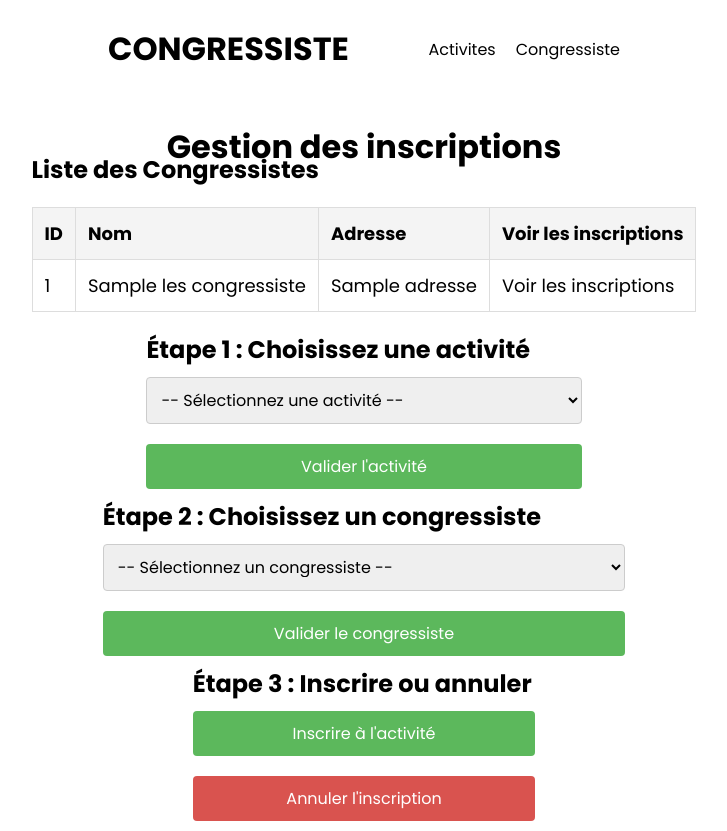
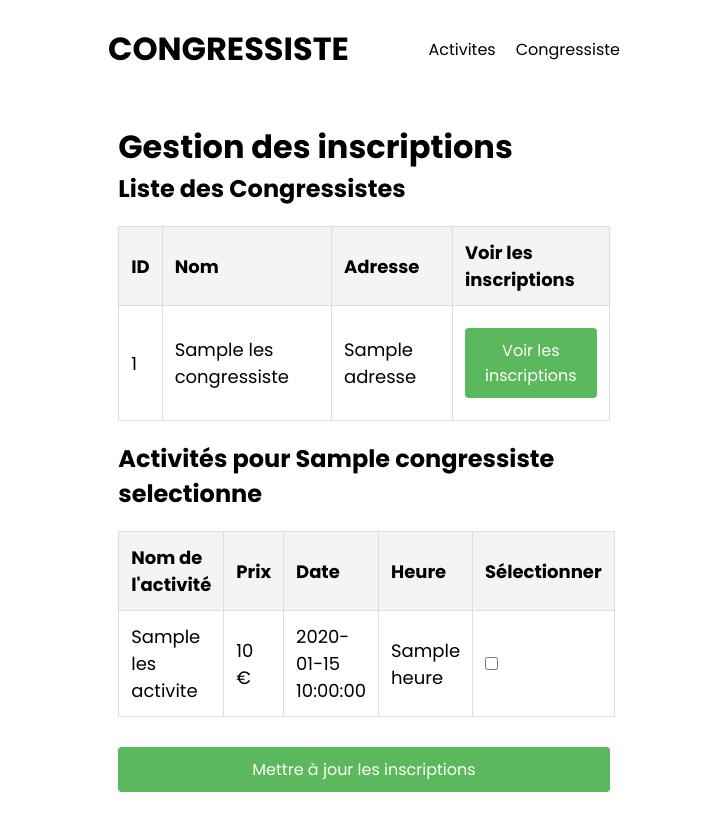
Before and after one commit to ADsglt77/congres, a PHP site: template vue/vueCongressiste.php in a window 1280 px wide. Shown: the whole page, without its empty margins (276-1003 px from the left). After the commit the page ends 792 px from the top, so only its background shows below. Run offline with PHP 8.4, Linux system fonts and the light colour scheme; the template is opened without the code that fills it: most values are stand-ins (such as "Sample title", 1, 10 or a date in 2020).

Commit message:
Update vueCongressiste.php

```diff
--- a/vue/vueCongressiste.php
+++ b/vue/vueCongressiste.php
@@ -68,17 +68,28 @@ tr:nth-child(odd) {
 tr:hover {
     background-color: #f1f1f1;
 }
+
+.container {
+    display: flex;
+    justify-content: space-between;
+}
+
+.left, .right {
+    width: 48%;
+}
 </style>
 
 <div class="container">
-    <div class="titre">
-        <h1>Gestion des inscriptions</h1>
-    </div>
+    <div class="left">
+        <div class="titre">
+            <h1>Gestion des inscriptions</h1>
+        </div>
 
-    <div class="center">
-        <?php if (!empty($message)) : ?>
-            <p><?php echo htmlspecialchars($message); ?></p>
-        <?php endif; ?>
+        <div class="top">
+            <?php if (!empty($message)) : ?>
+                <p><?php echo htmlspecialchars($message, ENT_QUOTES, 'UTF-8'); ?></p>
+            <?php endif; ?>
+        </div>
 
         <!-- Liste des Congressistes -->
         <section>
@@ -95,61 +106,52 @@ tr:hover {
                 <tbody>
                     <?php foreach ($LesCongressistes as $congressiste) { ?>
                         <tr>
-                            <td><?php echo htmlspecialchars($congressiste->id); ?></td>
-                            <td><?php echo htmlspecialchars($congressiste->nom_congressiste); ?></td>
-                            <td><?php echo htmlspecialchars($congressiste->adresse); ?></td>
-                            <td><a href="./?action=congressiste&id=<?php echo $congressiste->id; ?>">Voir les inscriptions</a></tr>
+                            <td><?php echo htmlspecialchars($congressiste->id, ENT_QUOTES, 'UTF-8'); ?></td>
+                            <td><?php echo htmlspecialchars($congressiste->nom_congressiste, ENT_QUOTES, 'UTF-8'); ?></td>
+                            <td><?php echo htmlspecialchars($congressiste->adresse, ENT_QUOTES, 'UTF-8'); ?></td>
+                            <td>
+                                <form method="POST">
+                                    <input type="hidden" name="id_congressiste" value="<?php echo htmlspecialchars($congressiste->id, ENT_QUOTES, 'UTF-8'); ?>">
+                                    <button type="submit" name="voir_inscriptions">Voir les inscriptions</button>
+                                </form>
+                            </td>
+                        </tr>
                     <?php } ?>
                 </tbody>
             </table>
         </section>
+    </div>
 
-        <!-- Étape 1 : Choisir une activité -->
-        <section>
-            <h2>Étape 1 : Choisissez une activité</h2>
-            <form method="POST">
-                <select name="id_activite" required>
-                    <option value="">-- Sélectionnez une activité --</option>
-                    <?php foreach ($LesActivites as $activite) : ?>
-                        <option value="<?php echo $activite->id; ?>"
-                            <?php echo (!empty($activiteSelectionnee) && $activiteSelectionnee == $activite->id) ? 'selected' : ''; ?>>
-                            <?php echo htmlspecialchars($activite->nom) . " - " . htmlspecialchars($activite->prix) . " €"; ?>
-                        </option>
-                    <?php endforeach; ?>
-                </select>
-                <button type="submit" name="choisir_activite">Valider l'activité</button>
-            </form>
-        </section>
-
-        <!-- Étape 2 : Choisir un congressiste -->
-        <?php if (!empty($activiteSelectionnee)) : ?>
+    <div class="right">
+        <!-- Afficher les activités avec des cases à cocher -->
+        <?php if (!empty($congressisteSelectionne) && is_object($congressisteSelectionne)) : ?>
             <section>
-                <h2>Étape 2 : Choisissez un congressiste</h2>
+                <h2>Activités pour <?php echo htmlspecialchars($congressisteSelectionne->nom_congressiste, ENT_QUOTES, 'UTF-8'); ?></h2>
                 <form method="POST">
-                    <input type="hidden" name="id_activite" value="<?php echo htmlspecialchars($activiteSelectionnee); ?>">
-                    <select name="id_congressiste" required>
-                        <option value="">-- Sélectionnez un congressiste --</option>
-                        <?php foreach ($LesCongressistes as $congressiste) : ?>
-                            <option value="<?php echo $congressiste->id; ?>"
-                                <?php echo (!empty($congressisteSelectionne) && $congressisteSelectionne == $congressiste->id) ? 'selected' : ''; ?>>
-                                <?php echo htmlspecialchars($congressiste->nom_congressiste); ?>
-                            </option>
-                        <?php endforeach; ?>
-                    </select>
-                    <button type="submit" name="choisir_congressiste">Valider le congressiste</button>
-                </form>
-            </section>
-        <?php endif; ?>
-
-        <!-- Étape 3 : Inscrire ou annuler -->
-        <?php if (!empty($activiteSelectionnee) && !empty($congressisteSelectionne)) : ?>
-            <section>
-                <h2>Étape 3 : Inscrire ou annuler</h2>
-                <form method="POST">
-                    <input type="hidden" name="id_activite" value="<?php echo htmlspecialchars($activiteSelectionnee); ?>">
-                    <input type="hidden" name="id_congressiste" value="<?php echo htmlspecialchars($congressisteSelectionne); ?>">
-                    <button type="submit" name="inscrire">Inscrire à l'activité</button>
-                    <button type="submit" name="annuler" class="danger">Annuler l'inscription</button>
+                    <input type="hidden" name="id_congressiste" value="<?php echo htmlspecialchars($congressisteSelectionne->id, ENT_QUOTES, 'UTF-8'); ?>">
+                    <table>
+                        <thead>
+                            <tr>
+                                <th>Nom de l'activité</th>
+                                <th>Prix</th>
+                                <th>Date</th>
+                                <th>Heure</th>
+                                <th>Sélectionner</th>
+                            </tr>
+                        </thead>
+                        <tbody>
+                            <?php foreach ($LesActivites as $activite) { ?>
+                                <tr>
+                                    <td><?php echo htmlspecialchars($activite->nom, ENT_QUOTES, 'UTF-8'); ?></td>
+                                    <td><?php echo htmlspecialchars($activite->prix, ENT_QUOTES, 'UTF-8'); ?> €</td>
+                                    <td><?php echo htmlspecialchars($activite->date_activite, ENT_QUOTES, 'UTF-8'); ?></td>
+                                    <td><?php echo htmlspecialchars($activite->heure, ENT_QUOTES, 'UTF-8'); ?></td>
+                                    <td><input type="checkbox" name="id_activites[]" value="<?php echo $activite->id; ?>" <?php echo in_array($activite->id, $activitesInscrites) ? 'checked' : ''; ?>></td>
+                                </tr>
+                            <?php } ?>
+                        </tbody>
+                    </table>
+                    <button type="submit" name="inscrire">Mettre à jour les inscriptions</button>
                 </form>
             </section>
         <?php endif; ?>
```
